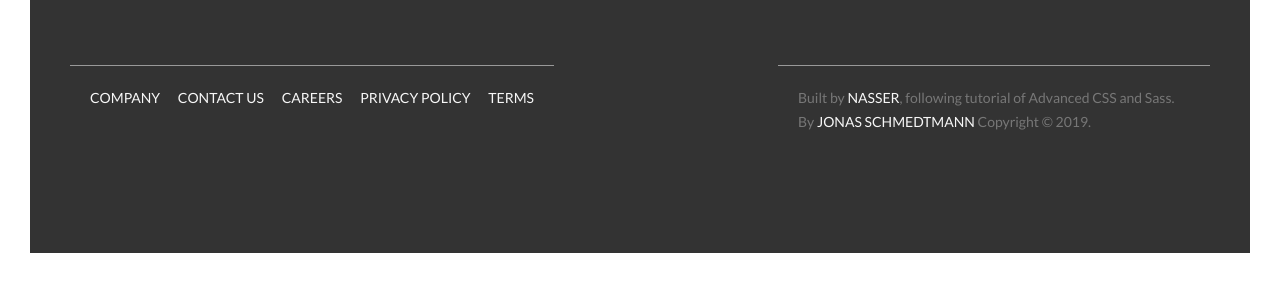
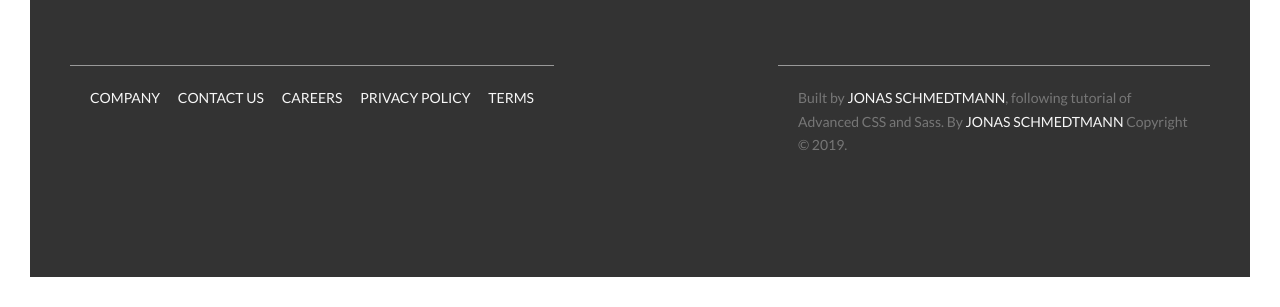
Before and after one commit to SNasser97/Natours-Project, a website: page index.html in a window 1280 px wide. Shown: the part 5501-5808 px from the top of the page. Before the commit the page ends 5784 px from the top, so only its background shows below. Drawn offline with Linux system fonts and the light colour scheme.

```diff
--- a/index.html
+++ b/index.html
@@ -412,7 +412,7 @@
         </div>
         <div class="col-1-of-2">
           <p class="footer__copyright">
-            Built by <a href="#" class="footer__link">Nasser</a>, following tutorial of Advanced CSS and Sass. By <a href="#" class="footer__link">Jonas Schmedtmann</a> Copyright &copy; 2019.
+            Built by <a href="#" class="footer__link">Jonas Schmedtmann</a>, following tutorial of Advanced CSS and Sass. By <a href="#" class="footer__link">Jonas Schmedtmann</a> Copyright &copy; 2019.
           </p>
         </div>
       </div>
```
